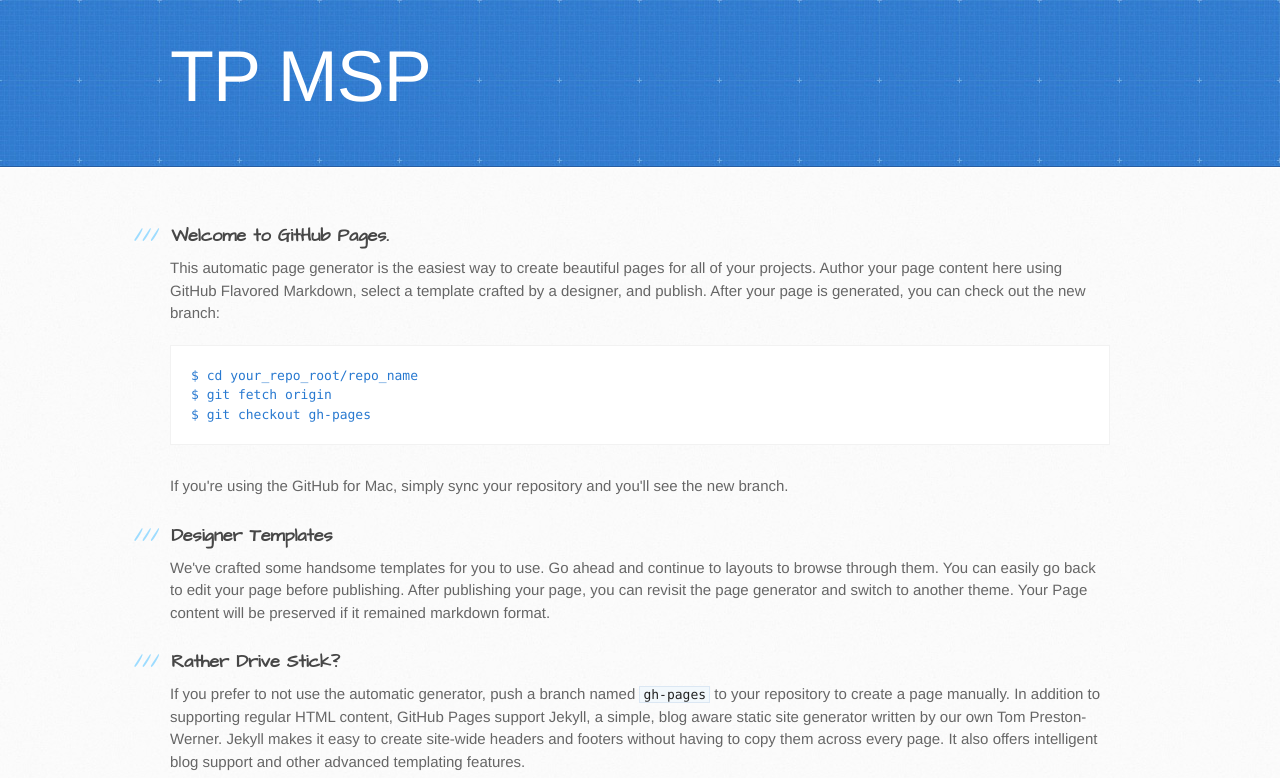
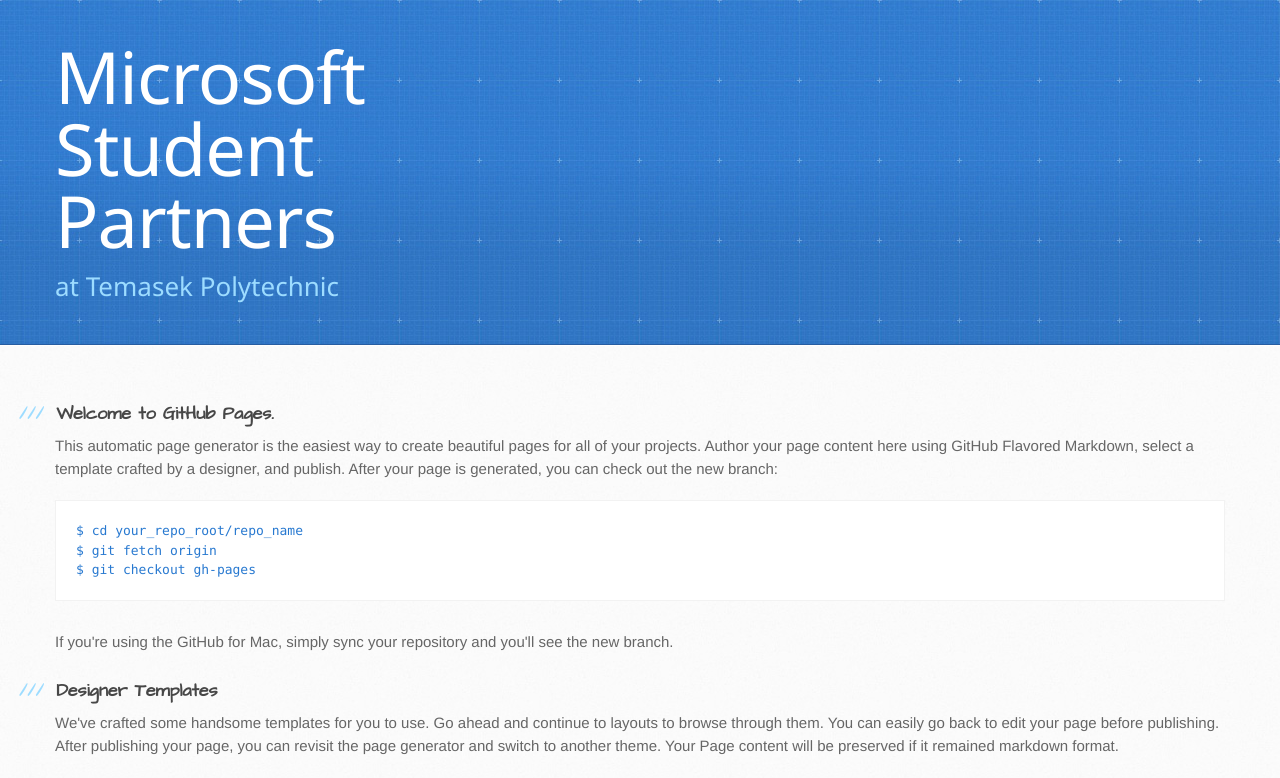
Before and after one commit to JiaJian/tpmsp, a plain HTML site: page index.html in a window 1280 px wide. Shown: the top 778 px of the page. Drawn offline with Linux system fonts and the light colour scheme.

Commit message:
Using Segoe UI for header

```diff
--- a/index.html
+++ b/index.html
@@ -19,8 +19,8 @@
   <body>
     <header>
       <div class="inner">
-        <h1>TP MSP</h1>
-        <h2></h2>
+        <h1>Microsoft Student Partners</h1>
+        <h2>at Temasek Polytechnic</h2>
       </div>
     </header>
 
--- a/stylesheets/stylesheet.css
+++ b/stylesheets/stylesheet.css
@@ -66,7 +66,7 @@
 header {
   padding-top: 40px;
   padding-bottom: 40px;
-  font-family: 'Helvetica Neue', Helvetica, Arial, serif; /* removed 'Architects Daughter' */
+  font-family: 'Segoe UI', Helvetica, Arial, serif; /* removed 'Architects Daughter' */
   background: #2e7bcf url(../images/header-bg.jpg) 0 0 repeat-x;
   border-bottom: solid 1px #275da1;
 }
@@ -91,7 +91,7 @@
 
 .inner {
   position: relative;
-  width: 940px;
+  width: 1170px;
   margin: 0 auto;
 }
 
```
